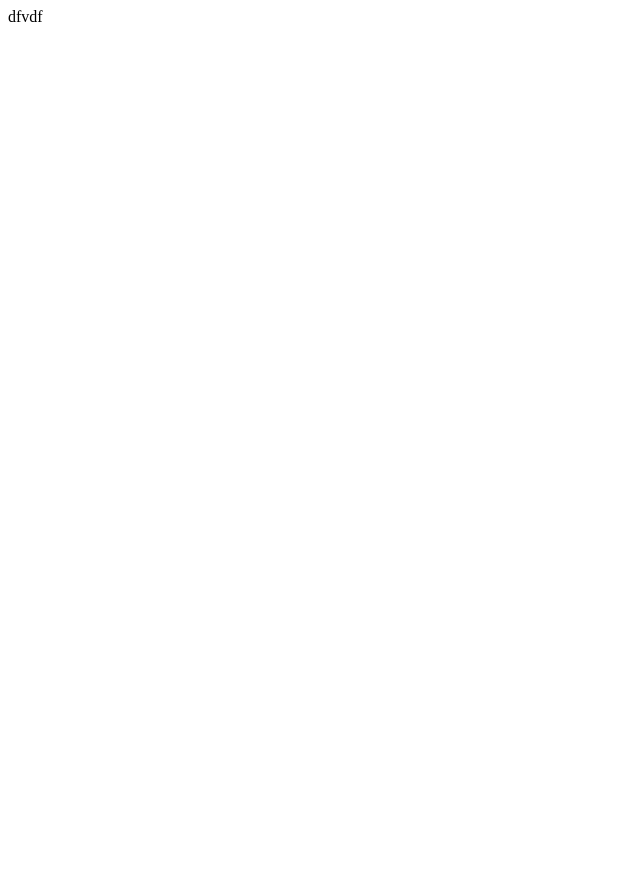
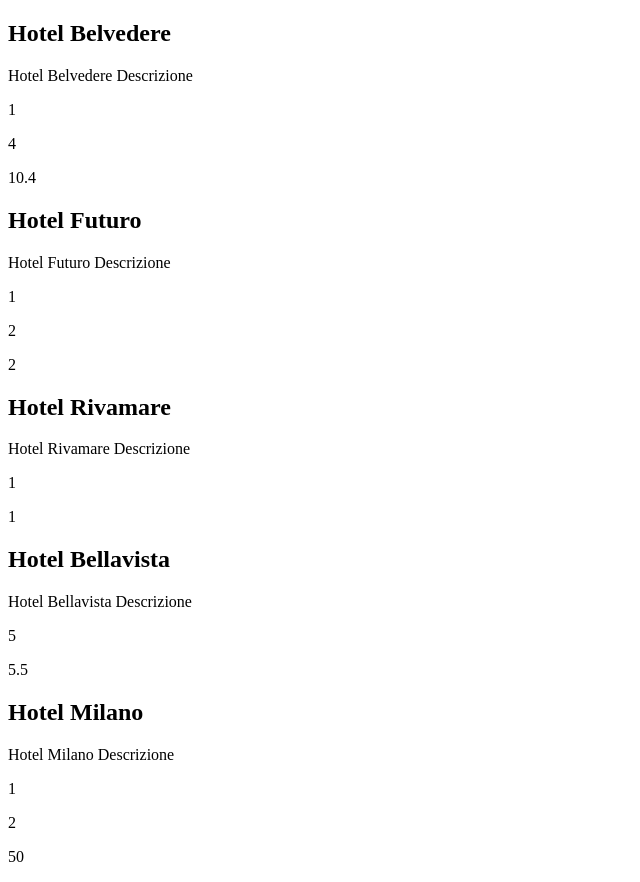
Before and after one commit to SquallStrifeX/php-hotel, a PHP site: page / in a window 1280 px wide. Before the commit the part shown is almost empty. Shown: the whole page, without its empty margins (0-640 px from the left). Before the commit the page ends 22 px from the top, so only its background shows below. Run offline with PHP 8.4, Linux system fonts and the light colour scheme.

Commit message:
array created

```diff
--- a/index.php
+++ b/index.php
@@ -1,3 +1,47 @@
+<?php
+
+$hotels = [
+
+    [
+        'name' => 'Hotel Belvedere',
+        'description' => 'Hotel Belvedere Descrizione',
+        'parking' => true,
+        'vote' => 4,
+        'distance_to_center' => 10.4
+    ],
+    [
+        'name' => 'Hotel Futuro',
+        'description' => 'Hotel Futuro Descrizione',
+        'parking' => true,
+        'vote' => 2,
+        'distance_to_center' => 2
+    ],
+    [
+        'name' => 'Hotel Rivamare',
+        'description' => 'Hotel Rivamare Descrizione',
+        'parking' => false,
+        'vote' => 1,
+        'distance_to_center' => 1
+    ],
+    [
+        'name' => 'Hotel Bellavista',
+        'description' => 'Hotel Bellavista Descrizione',
+        'parking' => false,
+        'vote' => 5,
+        'distance_to_center' => 5.5
+    ],
+    [
+        'name' => 'Hotel Milano',
+        'description' => 'Hotel Milano Descrizione',
+        'parking' => true,
+        'vote' => 2,
+        'distance_to_center' => 50
+    ],
+
+];
+
+?>
+
 <!DOCTYPE html>
 <html lang="en">
 <head>
@@ -6,6 +50,18 @@
     <title>Document</title>
 </head>
 <body>
-    dfvdf
+<?php
+    foreach ($hotels as $hotel) {
+        echo "<h2>" .$hotel['name'] . "</h2>";
+        echo "<p>" . $hotel['description'] . "</p>";
+        echo "<p>" . $hotel['parking'] . "</p>";
+        echo "<p>" . $hotel['vote'] . "</p>";
+        echo "<p>" . $hotel['distance_to_center'] . "</p>";
+
+
+
+
+    }
+    ?>
 </body>
 </html>
```
Also changed, not shown: readme.md (added).
